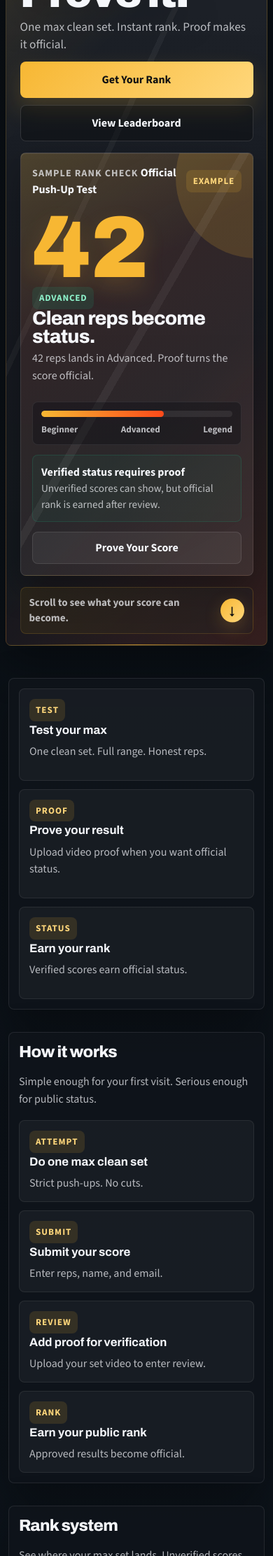
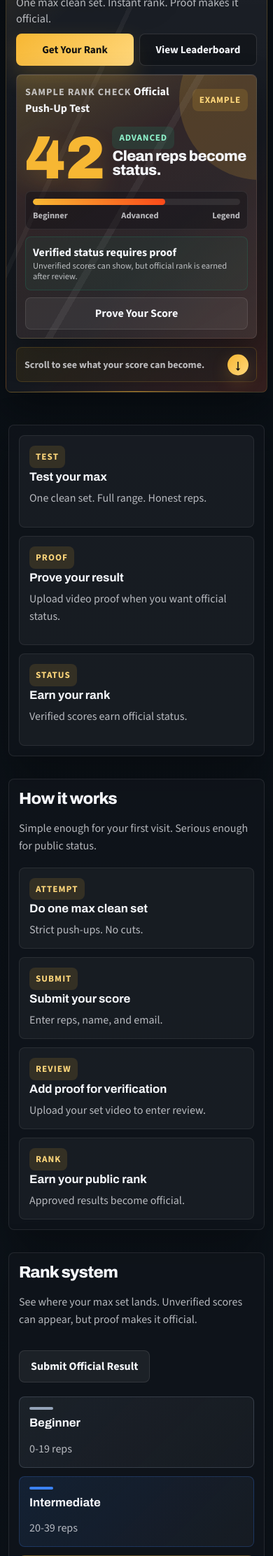
Before and after one commit to Danas2008/EarnedClub, a Django app: page / in a window 390 px wide. Shown: the part 320-2544 px from the top of the page at 70% size. Run offline with Django 5.2, Linux system fonts and the light colour scheme; data comes from the database, SQL or seed files in the repository.

Commit message:
Enhance mobile homepage with improved hero layout and color-coded rank tiers

```diff
--- a/main/templates/home.html
+++ b/main/templates/home.html
@@ -341,6 +341,45 @@
         gap: 6px;
     }
 
+    .home-rank-card.rank-beginner {
+        border-color: rgba(148, 163, 184, 0.24);
+        background: linear-gradient(135deg, rgba(148, 163, 184, 0.1), rgba(255, 255, 255, 0.035));
+    }
+
+    .home-rank-card.rank-intermediate {
+        border-color: rgba(59, 130, 246, 0.24);
+        background: linear-gradient(135deg, rgba(59, 130, 246, 0.12), rgba(255, 255, 255, 0.035));
+    }
+
+    .home-rank-card.rank-advanced {
+        border-color: rgba(247, 183, 51, 0.32);
+        background: linear-gradient(135deg, rgba(247, 183, 51, 0.16), rgba(255, 255, 255, 0.035));
+    }
+
+    .home-rank-card.rank-elite {
+        border-color: rgba(252, 74, 26, 0.3);
+        background: linear-gradient(135deg, rgba(252, 74, 26, 0.14), rgba(255, 255, 255, 0.035));
+    }
+
+    .home-rank-card.rank-legend {
+        border-color: rgba(30, 157, 116, 0.34);
+        background: linear-gradient(135deg, rgba(30, 157, 116, 0.16), rgba(247, 183, 51, 0.08));
+    }
+
+    .home-rank-card::before {
+        content: "";
+        width: 34px;
+        height: 4px;
+        border-radius: 999px;
+        background: var(--tier-color, var(--accent));
+    }
+
+    .rank-beginner { --tier-color: #94a3b8; }
+    .rank-intermediate { --tier-color: #3b82f6; }
+    .rank-advanced { --tier-color: #f7b733; }
+    .rank-elite { --tier-color: #fc4a1a; }
+    .rank-legend { --tier-color: #1e9d74; }
+
     .home-rank-card span {
         color: var(--muted);
     }
@@ -553,46 +592,88 @@
         .home-hero {
             margin-left: -4px;
             margin-right: -4px;
-            padding-top: 20px;
-            padding-bottom: 16px;
+            padding: 14px;
         }
 
         .home-hero-grid {
-            gap: 16px;
+            gap: 12px;
         }
 
         .home-hero h1 {
             max-width: 9ch;
+            font-size: clamp(2.55rem, 12.4vw, 3.35rem);
             margin-bottom: 10px;
         }
 
         .home-lead {
-            font-size: 1.08rem;
-            line-height: 1.45;
-            margin-bottom: 12px;
+            font-size: 1.02rem;
+            line-height: 1.38;
+            margin-bottom: 8px;
         }
 
         .home-cta-row {
-            margin-top: 12px;
+            grid-template-columns: repeat(2, minmax(0, 1fr));
+            gap: 8px;
+            margin-top: 10px;
+        }
+
+        .home-cta-row .btn-main,
+        .home-cta-row .btn-secondary {
+            min-height: 46px;
+            padding-left: 10px;
+            padding-right: 10px;
+            font-size: 0.95rem;
         }
 
         .score-rank-card {
             max-width: none;
+            gap: 10px;
+            padding: 12px;
         }
 
         .score-rank-result {
-            grid-template-columns: 1fr;
-            gap: 8px;
-            padding-top: 8px;
+            grid-template-columns: auto minmax(0, 1fr);
+            gap: 10px;
+            padding: 4px 0 4px;
+            align-items: end;
         }
 
         .score-rank-number {
             margin-top: 2px;
+            font-size: clamp(4.25rem, 22vw, 5.8rem);
+        }
+
+        .score-rank-result h2 {
+            font-size: 1.32rem;
+        }
+
+        .score-rank-result p {
+            display: none;
+        }
+
+        .rank-meter,
+        .score-rank-proof {
+            padding: 10px;
+        }
+
+        .rank-meter-labels,
+        .score-rank-proof .submission-meta {
+            font-size: 0.78rem;
+            line-height: 1.25;
+        }
+
+        .score-rank-card .btn-secondary {
+            min-height: 44px;
         }
 
         .hero-scroll-cue {
-            padding: 10px 12px;
-            font-size: 0.94rem;
+            padding: 9px 11px;
+            font-size: 0.88rem;
+        }
+
+        .scroll-dot {
+            width: 30px;
+            height: 30px;
         }
     }
 </style>
@@ -718,11 +799,11 @@
             <a class="btn-secondary" href="{% url 'challenge' %}#submit-form-top">Submit Official Result</a>
         </div>
         <div class="home-rank-grid" id="rank-tiers">
-            <div class="home-rank-card home-reveal"><strong>Beginner</strong><span>0-19 reps</span></div>
-            <div class="home-rank-card home-reveal"><strong>Intermediate</strong><span>20-39 reps</span></div>
-            <div class="home-rank-card home-reveal"><strong>Advanced</strong><span>40-59 reps</span></div>
-            <div class="home-rank-card home-reveal"><strong>Elite</strong><span>60-79 reps</span></div>
-            <div class="home-rank-card home-reveal"><strong>Earned Legend</strong><span>80+ reps</span></div>
+            <div class="home-rank-card rank-beginner home-reveal"><strong>Beginner</strong><span>0-19 reps</span></div>
+            <div class="home-rank-card rank-intermediate home-reveal"><strong>Intermediate</strong><span>20-39 reps</span></div>
+            <div class="home-rank-card rank-advanced home-reveal"><strong>Advanced</strong><span>40-59 reps</span></div>
+            <div class="home-rank-card rank-elite home-reveal"><strong>Elite</strong><span>60-79 reps</span></div>
+            <div class="home-rank-card rank-legend home-reveal"><strong>Earned Legend</strong><span>80+ reps</span></div>
         </div>
     </section>
 
```
Also changed, not shown: docs/earned-plan.md (+7 -0 lines).
